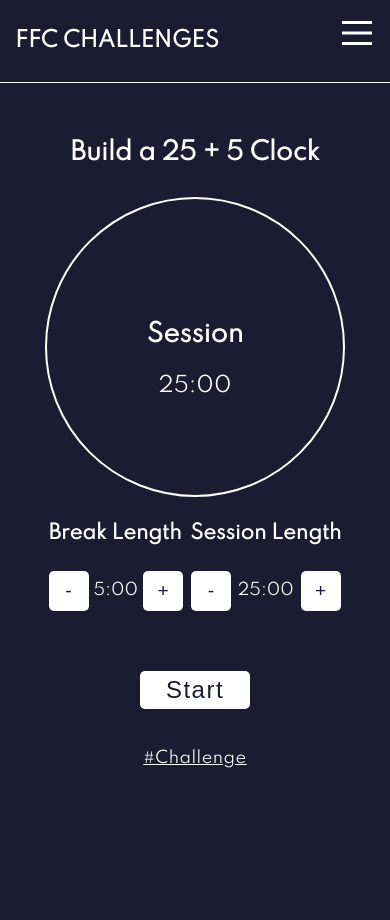
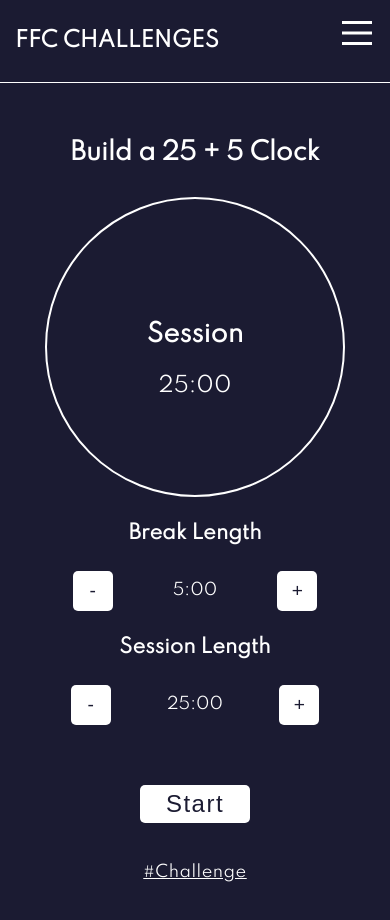
Before and after one commit to RoXxIV/evan-hermier-ffc-challenges, a Vue app: page /25-5-clock in a window 390 px wide. Shown: the top 920 px of the page. Before the commit the page ends 844 px from the top, so only its background shows below. Built offline with nearby package versions, Linux system fonts and the light colour scheme; what vue3-markdown-it would draw is missing.

Commit message:
ajout audio + responsive

```diff
--- a/src/components/Clock/Clock.vue
+++ b/src/components/Clock/Clock.vue
@@ -69,7 +69,7 @@
           <button id="start_stop" @click="startPomodoro">Start</button>
         </div>
         <div v-show="state">
-          <button id="pause" @click="pausePlay">
+          <button id="start_stop" @click="pausePlay">
             {{ !playState ? "play" : "pause" }}
           </button>
           <button id="reset" @click="reset">Reset</button>
@@ -90,6 +90,12 @@
 <script>
 var DEFAULT_SESSION = 1500;
 var DEFAULT_BREAKS = 300;
+var audioPlay = new Audio(
+  require("../../assets/audio/mixkit-shaker-bell-alert-599.mp3")
+);
+var audioBreak = new Audio(
+  require("../../assets/audio/mixkit-phone-ring-bell-593.wav")
+);
 export default {
   name: "clock",
   data() {
@@ -117,6 +123,7 @@ export default {
       this.playState = true;
       this.sessionTimeLeft = this.sessionCtrl;
       this.breakTimeLeft = this.breakCtrl;
+      audioPlay.play();
       this.sessionTimer();
     },
     reset() {
@@ -146,6 +153,7 @@ export default {
         this.sessionTimeLeft--;
         if (this.sessionTimeLeft === 0) {
           clearInterval(this.sessionTimerID);
+          audioBreak.play();
           this.breakTimer();
         }
       }, 1000);
@@ -243,6 +251,19 @@ nav span {
   letter-spacing: 0.5px;
   margin-top: 30px;
 }
+/***___Media Queries___***/
+/***___Tablet, Moins de 992px___***/
+@media (max-width: 991.98px) {
+}
+/***___Mobile, Moins de 668px___***/
+@media (max-width: 667.98px) {
+  nav {
+    flex-direction: column;
+  }
+  nav h4 {
+    text-align: center;
+  }
+}
 .fade-enter-active,
 .fade-leave-active {
   transition: opacity 0.5s ease;
```
Also changed, not shown: 2 other files (tests, documents, lock files or other folders).
